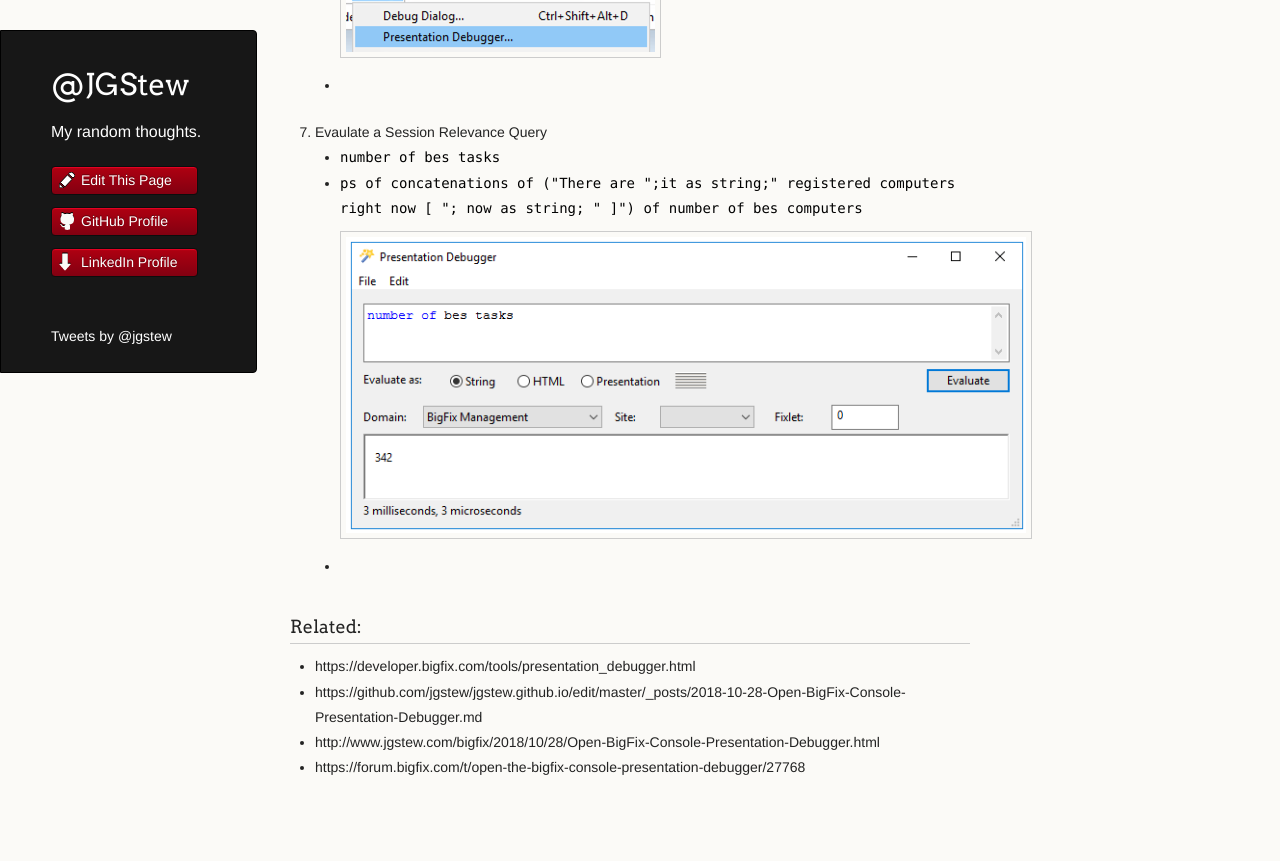
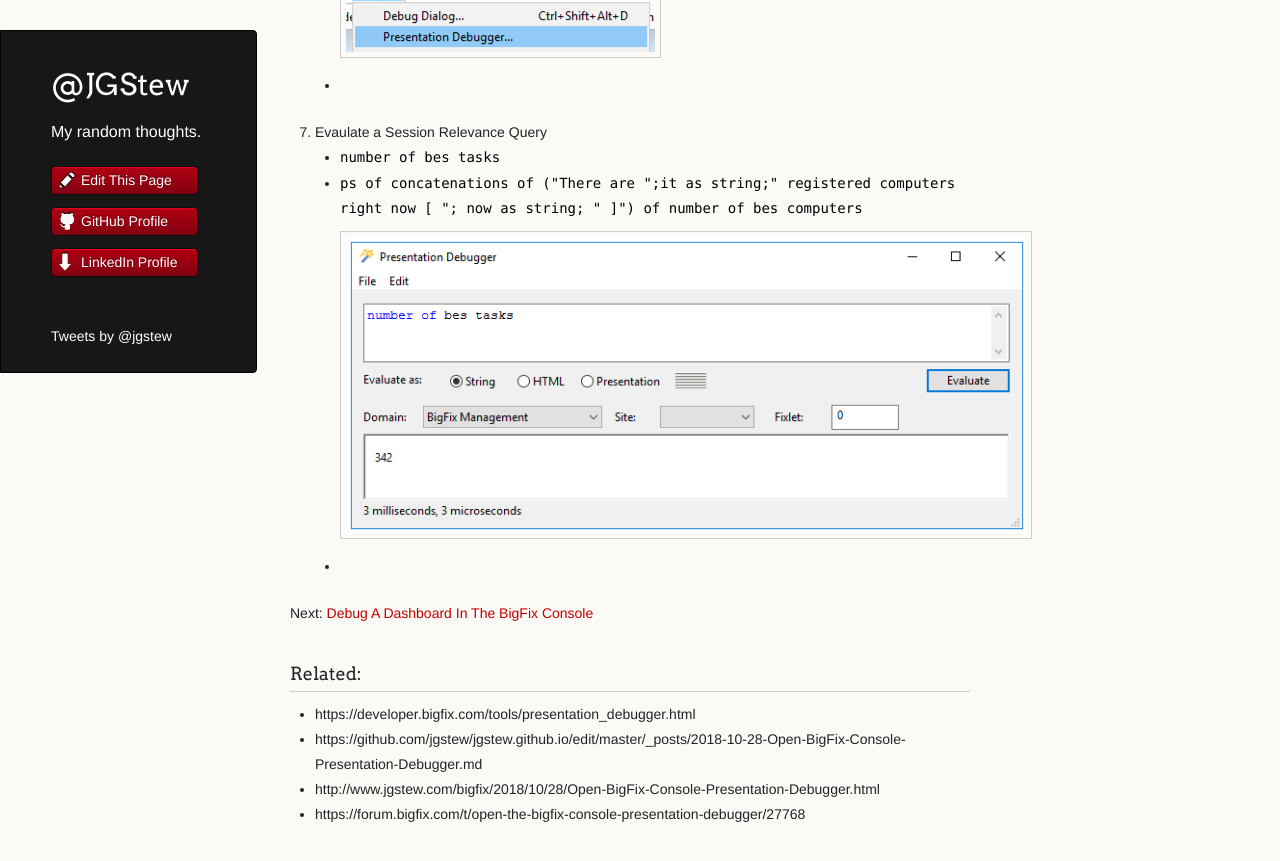
Before and after one commit to jgstew/jgstew.github.io, a Jekyll site: the page built from _posts/2018-10-28-Open-BigFix-Console-Presentation-Debugger.md, in a window 1280 px wide and 900 px high, scrolled down 962 px. Shown: the top 861 px of the window. Built offline with Jekyll 4.4.1, drawn with Linux system fonts in a browser that asks for light colours; nearby versions of some CDN libraries; comment, search, counter and statistics services are not loaded.

Commit message:
Update 2018-10-28-Open-BigFix-Console-Presentation-Debugger.md

```diff
--- a/_posts/2018-10-28-Open-BigFix-Console-Presentation-Debugger.md
+++ b/_posts/2018-10-28-Open-BigFix-Console-Presentation-Debugger.md
@@ -18,6 +18,8 @@
     * `ps of concatenations of ("There are ";it as string;" registered computers right now [ "; now as string; " ]") of number of bes computers`
     * ![Open Presentation Debugger](/images/BigFix/Console/PresentationDebuggerEvaluate.png)
 
+Next: [Debug A Dashboard In The BigFix Console](2018-10-29-Debug-Dashboard-In-BigFix-Console.md)
+
 ### Related:
 
 - https://developer.bigfix.com/tools/presentation_debugger.html
```
